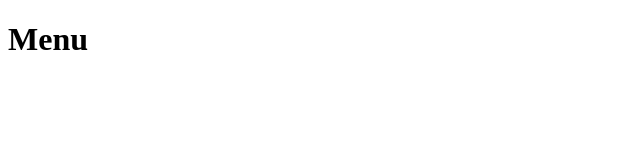
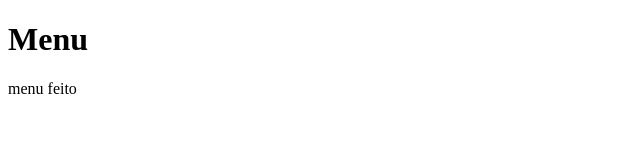
Before and after one commit to cristijung/Aula01-Git, a plain HTML site: page aula01/menu.html in a window 1280 px wide. Shown: the full height of the page, 0-640 px from the left. Drawn offline with Linux system fonts and the light colour scheme.

Commit message:
menu declarado

```diff
--- a/aula01/menu.html
+++ b/aula01/menu.html
@@ -7,6 +7,7 @@
 </head>
 <body>
     <h1>Menu</h1>
+    <p>menu feito</p>
 
 </body>
 </html>
```
